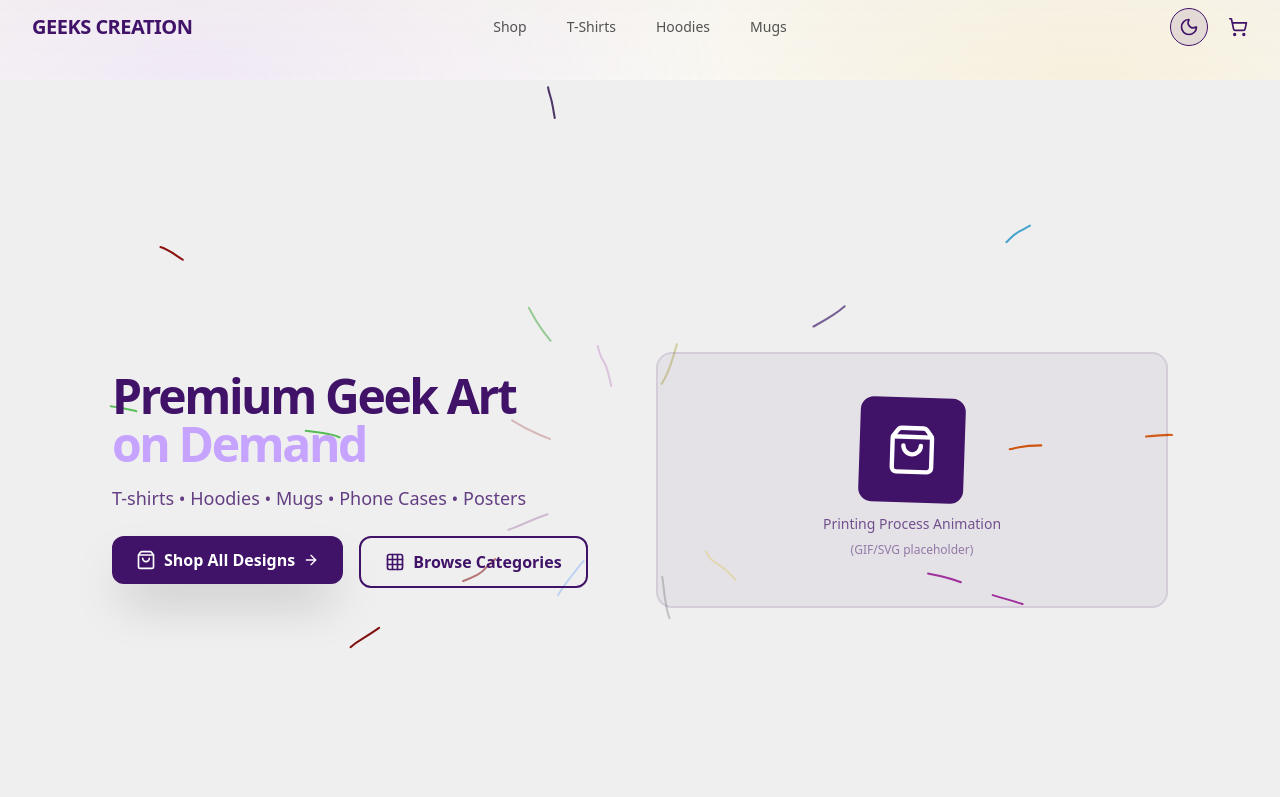
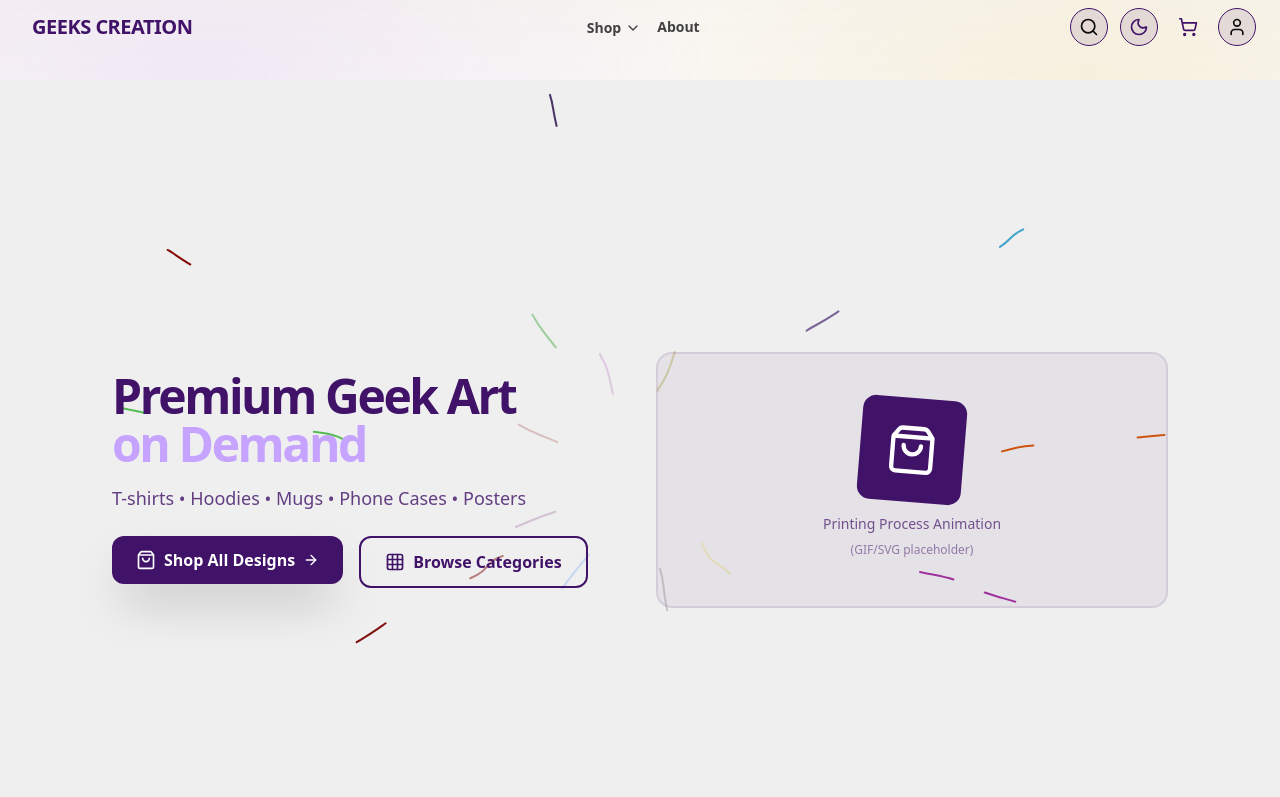
Before and after one commit to ikonicity-airban/geek-creations, a Next.js app: page / in a window 1280 px wide. Shown: the top 797 px of the page. Built offline with nearby package versions, Linux system fonts and the light colour scheme.

Commit message:
greedy manstreeam

```diff
--- a/src/app/globals.css
+++ b/src/app/globals.css
@@ -146,6 +146,6 @@
   h5,
   h6,
   button {
-    font-family: var(--font-display);
+    font-family: var(--font-sans);
   }
 }
--- a/src/app/layout.tsx
+++ b/src/app/layout.tsx
@@ -156,7 +156,7 @@ export default function RootLayout({
         />
       </head>
       <body
-        className={`${poppins.variable} ${orbitron.variable} ${spaceMono.variable} antialiased`}
+        className={`${poppins.variable} ${spaceMono.variable} antialiased`}
       >
         <CartProvider>
           {children}
--- a/src/components/home/category-grid.tsx
+++ b/src/components/home/category-grid.tsx
@@ -62,14 +62,14 @@ export const CategoryGrid = () => {
       handle: "tote-bags",
       size: "small"
     },
-    {
-      id: "6",
-      name: "Posters",
-      icon: ImageIcon,
-      count: "90+ designs",
-      handle: "posters",
-      size: "small"
-    },
+    // {
+    //   id: "6",
+    //   name: "Posters",
+    //   icon: ImageIcon,
+    //   count: "90+ designs",
+    //   handle: "posters",
+    //   size: "small"
+    // },
   ];
 
   const getSizeClasses = (size: string) => {
@@ -77,7 +77,7 @@ export const CategoryGrid = () => {
       case "large":
         return "md:col-span-2 md:row-span-2";
       case "medium":
-        return "md:col-span-1 md:row-span-1";
+        return "md:col-span-2 md:row-span-1";
       case "small":
         return "md:col-span-1 md:row-span-1";
       default:
@@ -115,7 +115,7 @@ export const CategoryGrid = () => {
           </p>
         </motion.div>
 
-        <div className="grid grid-cols-2 md:grid-cols-4 gap-3 md:gap-4 auto-rows-fr">
+        <div className="grid grid-cols-2 md:grid-cols-4 gap-3 md:gap-4 auto-rows-fr grid-flow-row-dense">
           {categories.map((category, index) => (
             <motion.div
               key={category.id}
@@ -124,7 +124,7 @@ export const CategoryGrid = () => {
               viewport={{ once: true }}
               transition={{ delay: index * 0.1 }}
               whileHover={{ scale: 1.01, y: -5 }}
-              className={getSizeClasses(category.size)}
+              className={/* getSizeClasses(category.size) */"h-auto"}
             >
               <Link href={`/collections/${category.handle}`}>
                 <div
--- a/src/components/navbar.tsx
+++ b/src/components/navbar.tsx
@@ -2,7 +2,7 @@
 
 import Link from "next/link";
 import { useState } from "react";
-import { Moon, ShoppingCart, Sun } from "lucide-react";
+import { Moon, ShoppingCart, Sun, User, Search, ChevronDown } from "lucide-react";
 import { useCart } from "@/lib/cart-context";
 import { useTheme } from "@/lib/theme-context";
 import {
@@ -17,17 +17,27 @@ import {
 
 export const Navbar = () => {
   const [isMobileMenuOpen, setIsMobileMenuOpen] = useState(false);
+  const [isShopOpen, setIsShopOpen] = useState(false);
+  const [isAccountOpen, setIsAccountOpen] = useState(false);
   const { cart } = useCart();
   const theme = useTheme();
 
   const resolvedDarkMode = theme.darkMode;
   const resolvedToggle = theme.toggleDarkMode;
 
-  const navItems = [
-    { name: "Shop", link: "/collections/all" },
+  const shopItems = [
+    { name: "All Designs", link: "/designs" },
     { name: "T-Shirts", link: "/collections/t-shirts" },
     { name: "Hoodies", link: "/collections/hoodies" },
     { name: "Mugs", link: "/collections/mugs" },
+    { name: "Phone Cases", link: "/collections/phone-cases" },
+  ];
+
+  const accountItems = [
+    { name: "My Orders", link: "/account/orders" },
+    { name: "Addresses", link: "/account/addresses" },
+    { name: "Login / Register", link: "/account" },
+    { name: "Logout", link: "/account/logout" },
   ];
 
   return (
@@ -46,9 +56,56 @@ export const Navbar = () => {
           </span>
         </Link>
 
-        <NavItems items={navItems} />
+        <div className="hidden md:flex items-center gap-4">
+          {/* Shop Dropdown */}
+          <div
+            className="relative group"
+            onMouseEnter={() => setIsShopOpen(true)}
+            onMouseLeave={() => setIsShopOpen(false)}
+          >
+            <button className="inline-flex items-center gap-1 text-sm font-semibold text-neutral-700 dark:text-neutral-200">
+              Shop <ChevronDown className="w-4 h-4" />
+            </button>
+            {isShopOpen && (
+              <div className="absolute left-0 mt-2 w-56 rounded-lg border border-neutral-200 dark:border-neutral-800 bg-white dark:bg-neutral-900 shadow-xl p-2">
+                {shopItems.map((item) => (
+                  <Link
+                    key={item.link}
+                    href={item.link}
+                    className="block rounded-md px-3 py-2 text-sm text-neutral-700 dark:text-neutral-200 hover:bg-neutral-100 dark:hover:bg-neutral-800"
+                  >
+                    {item.name}
+                  </Link>
+                ))}
+              </div>
+            )}
+          </div>
+
+          {/* About */}
+          <Link
+            href="/pages/about"
+            className="text-sm font-semibold text-neutral-700 dark:text-neutral-200 hover:text-[#401268] dark:hover:text-[#c5a3ff]"
+          >
+            About
+          </Link>
+        </div>
 
         <div className="flex items-center gap-3">
+          {/* Search placeholder */}
+          <button
+            type="button"
+            className="relative z-20 p-2 rounded-full backdrop-blur-lg border transition-all"
+            style={{
+              backgroundColor: resolvedDarkMode
+                ? "rgba(197, 163, 255, 0.1)"
+                : "rgba(64, 18, 104, 0.1)",
+              borderColor: resolvedDarkMode ? "#c5a3ff" : "#401268",
+            }}
+            aria-label="Search (coming soon)"
+          >
+            <Search className="w-5 h-5" />
+          </button>
+
           <button
             type="button"
             className="relative z-20 p-2 rounded-full backdrop-blur-lg border transition-all"
@@ -88,6 +145,40 @@ export const Navbar = () => {
               )}
             </button>
           </Link>
+
+          {/* Account dropdown */}
+          <div
+            className="relative"
+            onMouseEnter={() => setIsAccountOpen(true)}
+            onMouseLeave={() => setIsAccountOpen(false)}
+          >
+            <button
+              type="button"
+              className="relative z-20 p-2 rounded-full backdrop-blur-lg border transition-all"
+              style={{
+                backgroundColor: resolvedDarkMode
+                  ? "rgba(197, 163, 255, 0.1)"
+                  : "rgba(64, 18, 104, 0.1)",
+                borderColor: resolvedDarkMode ? "#c5a3ff" : "#401268",
+              }}
+              aria-label="Account menu"
+            >
+              <User className="w-5 h-5" />
+            </button>
+            {isAccountOpen && (
+              <div className="absolute right-0 mt-2 w-52 rounded-lg border border-neutral-200 dark:border-neutral-800 bg-white dark:bg-neutral-900 shadow-xl p-2">
+                {accountItems.map((item) => (
+                  <Link
+                    key={item.link}
+                    href={item.link}
+                    className="block rounded-md px-3 py-2 text-sm text-neutral-700 dark:text-neutral-200 hover:bg-neutral-100 dark:hover:bg-neutral-800"
+                  >
+                    {item.name}
+                  </Link>
+                ))}
+              </div>
+            )}
+          </div>
         </div>
       </NavBody>
 
@@ -126,6 +217,20 @@ export const Navbar = () => {
               </button>
             </Link>
 
+            <button
+              type="button"
+              className="relative p-2 rounded-full backdrop-blur-lg border transition-all"
+              style={{
+                backgroundColor: resolvedDarkMode
+                  ? "rgba(197, 163, 255, 0.1)"
+                  : "rgba(64, 18, 104, 0.1)",
+                borderColor: resolvedDarkMode ? "#c5a3ff" : "#401268",
+              }}
+              aria-label="Search (coming soon)"
+            >
+              <Search className="w-5 h-5" />
+            </button>
+
             <MobileNavToggle
               isOpen={isMobileMenuOpen}
               onClick={() => setIsMobileMenuOpen(!isMobileMenuOpen)}
@@ -138,16 +243,48 @@ export const Navbar = () => {
           onClose={() => setIsMobileMenuOpen(false)}
         >
           <div className="flex w-full flex-col gap-2">
-            {navItems.map((item, idx) => (
+            {/* Shop dropdown links (flattened for mobile) */}
+            <a
+              href="/collections/all"
+              onClick={() => setIsMobileMenuOpen(false)}
+              className="relative rounded-md px-2 py-2 text-neutral-700 dark:text-neutral-200"
+            >
+              Shop
+            </a>
+            {shopItems.map((item, idx) => (
               <a
-                key={`mobile-link-${idx}`}
+                key={`mobile-shop-${idx}`}
                 href={item.link}
                 onClick={() => setIsMobileMenuOpen(false)}
-                className="relative rounded-md px-2 py-2 text-neutral-700 dark:text-neutral-200"
+                className="relative rounded-md px-2 py-2 text-neutral-600 dark:text-neutral-300 text-sm"
               >
-                <span className="block">{item.name}</span>
+                {item.name}
               </a>
             ))}
+
+            <a
+              href="/pages/about"
+              onClick={() => setIsMobileMenuOpen(false)}
+              className="relative rounded-md px-2 py-2 text-neutral-700 dark:text-neutral-200"
+            >
+              About
+            </a>
+
+            <a
+              href="/cart"
+              onClick={() => setIsMobileMenuOpen(false)}
+              className="relative rounded-md px-2 py-2 text-neutral-700 dark:text-neutral-200"
+            >
+              Cart
+            </a>
+
+            <a
+              href="/account"
+              onClick={() => setIsMobileMenuOpen(false)}
+              className="relative rounded-md px-2 py-2 text-neutral-700 dark:text-neutral-200"
+            >
+              Account
+            </a>
           </div>
 
           <button
--- a/src/components/ui/resizable-navbar.tsx
+++ b/src/components/ui/resizable-navbar.tsx
@@ -84,7 +84,7 @@ export const NavBody = ({ children, className, visible }: NavBodyProps) => {
         boxShadow: visible
           ? "0 0 24px rgba(34, 42, 53, 0.06), 0 1px 1px rgba(0, 0, 0, 0.05), 0 0 0 1px rgba(34, 42, 53, 0.04), 0 0 4px rgba(34, 42, 53, 0.08), 0 16px 68px rgba(47, 48, 55, 0.05), 0 1px 0 rgba(255, 255, 255, 0.1) inset"
           : "none",
-        width: visible ? "60%" : "100%",
+        width: visible ? "50%" : "100%",
         y: visible ? 20 : 0,
       }}
       transition={{
```
